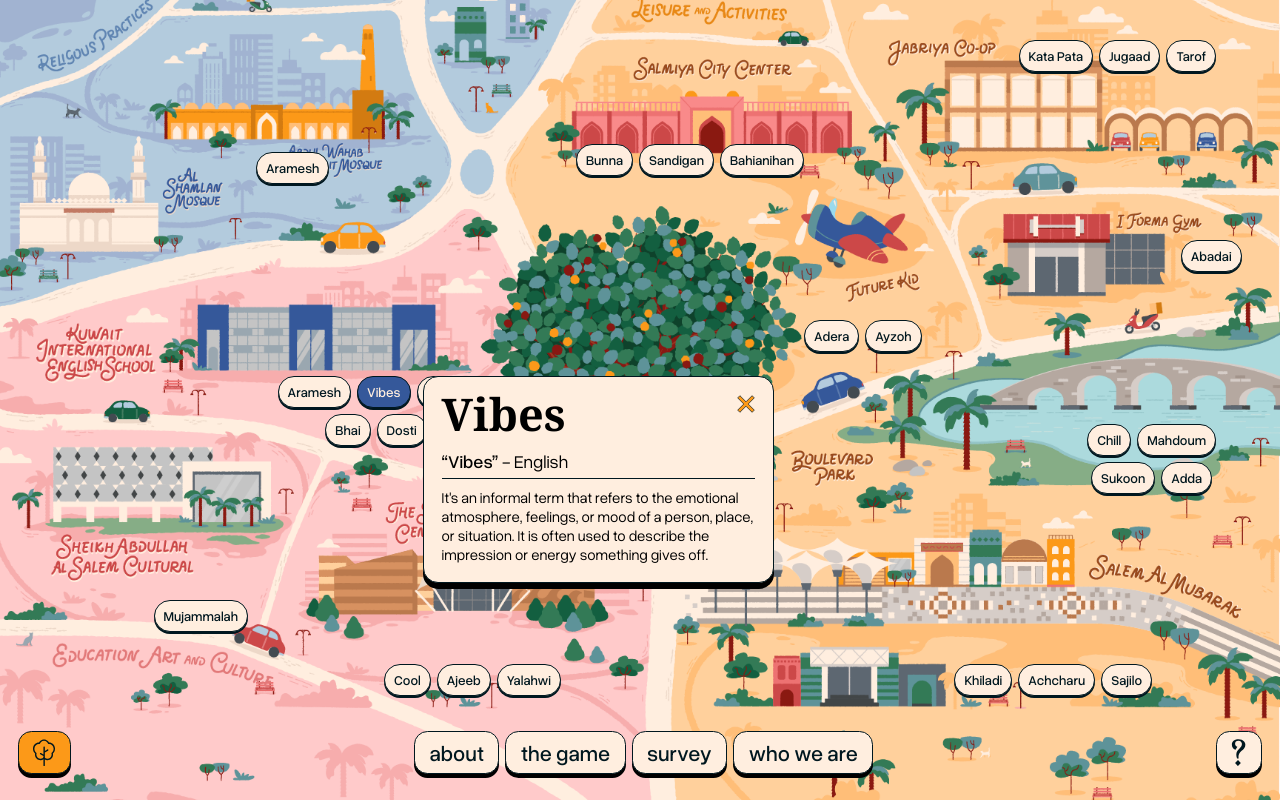
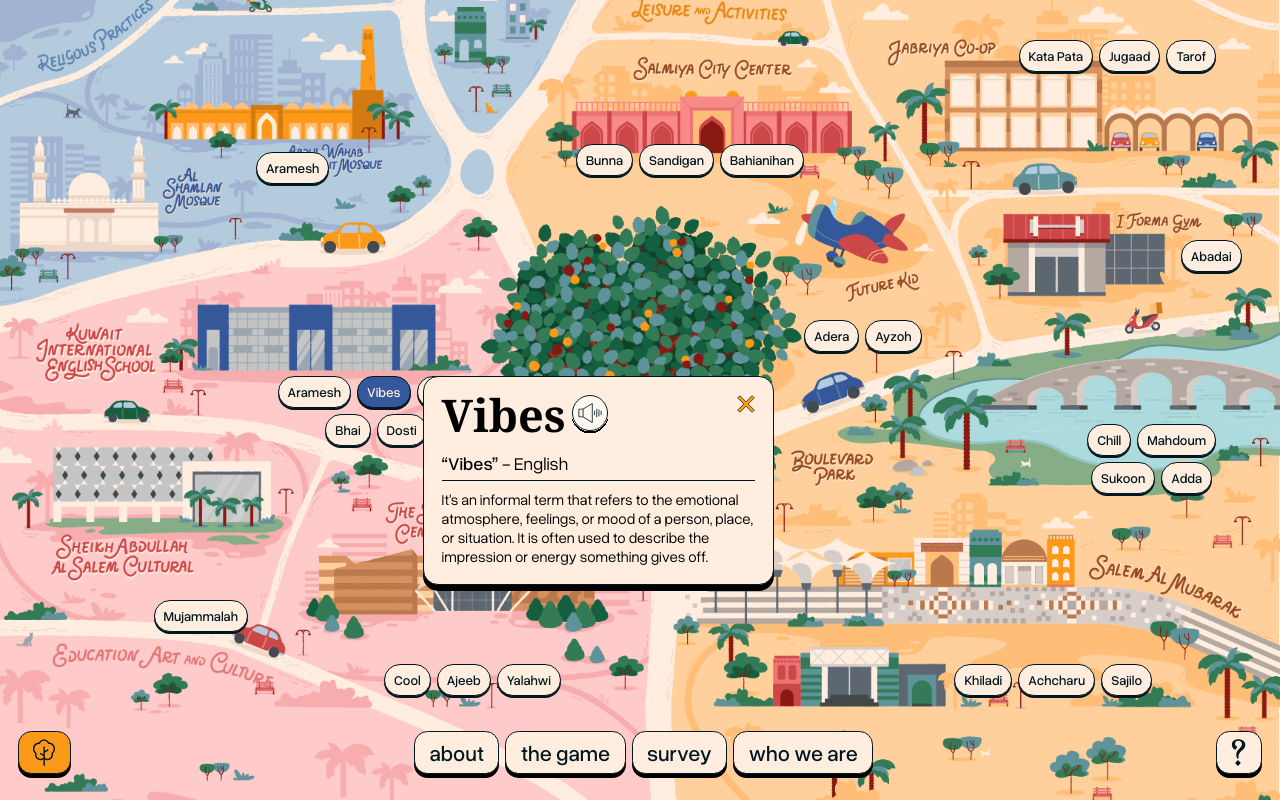
Before and after one commit to mitz-it/sidra-landing, a React (Vite) app: page /map in a window 1280 px wide. Both pictures are taken after a click on the button "Vibes". Built offline with nearby package versions, Linux system fonts and the light colour scheme.

Commit message:
Added audio icon in popovers

```diff
--- /dev/null
+++ b/src/assets/svg/AudioIcon.tsx
@@ -0,0 +1,71 @@
+export const AudioIcon: React.FC = () => {
+  return (
+    <svg
+      width="36"
+      height="38"
+      viewBox="0 0 36 38"
+      fill="none"
+      xmlns="http://www.w3.org/2000/svg"
+    >
+      <g filter="url(#filter0_d_1990_464)">
+        <circle cx="18" cy="18" r="17.5" fill="#FFF8F1" stroke="#00171F" />
+        <path
+          d="M20.452 8.22437C20.3222 8.15123 20.1635 8.15329 20.0368 8.22952L10.9243 13.7068H7.43224C6.89762 13.7068 6.46392 14.1405 6.46289 14.6761V21.3267C6.46392 21.8613 6.89759 22.295 7.43224 22.296H10.9243L20.0368 27.7733C20.1635 27.8475 20.3211 27.8485 20.4499 27.7754C20.5787 27.7032 20.659 27.5673 20.6611 27.4199V8.58308C20.6611 8.43474 20.5807 8.29752 20.452 8.22437ZM7.28699 21.3266V14.6761C7.28699 14.5957 7.35188 14.5308 7.43223 14.5308H10.6266V21.4717H7.43223C7.35188 21.4717 7.28699 21.4069 7.28699 21.3266ZM19.837 26.6915L11.4507 21.6512V14.3517L19.837 9.31138V26.6915Z"
+          fill="#00171F"
+        />
+        <path
+          d="M29.1269 15.7393C29.0177 15.7393 28.9126 15.7825 28.8354 15.8598C28.7581 15.937 28.7148 16.0421 28.7148 16.1513V19.8514C28.7148 20.0791 28.8992 20.2635 29.1269 20.2635C29.3545 20.2635 29.5389 20.0791 29.5389 19.8514V16.1513C29.5389 16.0421 29.4957 15.937 29.4184 15.8598C29.3412 15.7825 29.2361 15.7393 29.1269 15.7393Z"
+          fill="#00171F"
+        />
+        <path
+          d="M26.9667 14.583C26.8576 14.582 26.7525 14.6263 26.6752 14.7035C26.598 14.7808 26.5547 14.8848 26.5547 14.9951V21.0069C26.5547 21.2346 26.7391 21.4189 26.9667 21.4189C27.1944 21.4189 27.3788 21.2346 27.3788 21.0069V14.9951C27.3788 14.8849 27.3355 14.7808 27.2583 14.7035C27.181 14.6263 27.0759 14.582 26.9667 14.583Z"
+          fill="#00171F"
+        />
+        <path
+          d="M24.8085 13.6582C24.6994 13.6582 24.5953 13.7015 24.518 13.7787C24.4397 13.856 24.3965 13.9611 24.3965 14.0703V21.932C24.3965 22.1597 24.5809 22.3441 24.8085 22.3441C25.0362 22.3441 25.2206 22.1597 25.2206 21.932V14.0703C25.2206 13.9611 25.1773 13.856 25.1001 13.7787C25.0228 13.7015 24.9177 13.6582 24.8085 13.6582Z"
+          fill="#00171F"
+        />
+        <path
+          d="M22.6503 15.7393C22.5411 15.7393 22.4371 15.7825 22.3598 15.8598C22.2826 15.937 22.2383 16.0421 22.2383 16.1513V19.8514C22.2383 20.0791 22.4237 20.2635 22.6503 20.2635C22.878 20.2635 23.0624 20.0791 23.0624 19.8514V16.1513C23.0624 16.0421 23.0191 15.937 22.9419 15.8598C22.8646 15.7825 22.7606 15.7393 22.6503 15.7393Z"
+          fill="#00171F"
+        />
+      </g>
+      <defs>
+        <filter
+          id="filter0_d_1990_464"
+          x="0"
+          y="0"
+          width="36"
+          height="38"
+          filterUnits="userSpaceOnUse"
+          color-interpolation-filters="sRGB"
+        >
+          <feFlood flood-opacity="0" result="BackgroundImageFix" />
+          <feColorMatrix
+            in="SourceAlpha"
+            type="matrix"
+            values="0 0 0 0 0 0 0 0 0 0 0 0 0 0 0 0 0 0 127 0"
+            result="hardAlpha"
+          />
+          <feOffset dy="2" />
+          <feComposite in2="hardAlpha" operator="out" />
+          <feColorMatrix
+            type="matrix"
+            values="0 0 0 0 0 0 0 0 0 0 0 0 0 0 0 0 0 0 1 0"
+          />
+          <feBlend
+            mode="normal"
+            in2="BackgroundImageFix"
+            result="effect1_dropShadow_1990_464"
+          />
+          <feBlend
+            mode="normal"
+            in="SourceGraphic"
+            in2="effect1_dropShadow_1990_464"
+            result="shape"
+          />
+        </filter>
+      </defs>
+    </svg>
+  );
+};
--- a/src/pages/map/components/Popover.styles.ts
+++ b/src/pages/map/components/Popover.styles.ts
@@ -62,6 +62,14 @@ export const MapPopoverTitle = styled.p`
   font-size: 3.75rem;
   font-weight: 700;
   line-height: 120%;
+  display: flex;
+  flex-direction: row;
+  align-items: center;
+  gap: 0.5rem;
+`;
+
+export const SVGWrapper = styled.div`
+  cursor: pointer;
 `;
 
 export const MapPopoverSubTitle = styled.p`
--- a/src/pages/map/components/Popover.tsx
+++ b/src/pages/map/components/Popover.tsx
@@ -7,7 +7,21 @@ import {
   MapPopoverSubTitle,
   MapPopoverText,
   MapPopoverTitle,
+  SVGWrapper,
 } from "./Popover.styles";
+import { AudioIcon } from "../../../assets/svg/AudioIcon";
+
+import amharic from "../../../assets/audios/Amharic.m4a";
+// import arabic from "../../../assets/audios/Arabic.m4a";
+// import bangla from "../../../assets/audios/Bangla.m4a";
+// import english from "../../../assets/audios/English.m4a";
+// import hindi from "../../../assets/audios/Hindi.mp3";
+// import nepali from "../../../assets/audios/Nepali.m4a";
+// import persian1 from "../../../assets/audios/Persian1.m4a";
+// import persian2 from "../../../assets/audios/Persian2.m4a";
+// import tagalog from "../../../assets/audios/Tagalog.m4a";
+// import tamil from "../../../assets/audios/Tamil.m4a";
+// import urdu from "../../../assets/audios/Urdu.mp3";
 
 type PopoverProps = {
   id: string;
@@ -20,6 +34,7 @@ type PopoverProps = {
   isOpen: string;
   setIsOpen: (value: string) => void;
   hasName?: boolean;
+  audio?: string;
 };
 
 const Popover: React.FC<PopoverProps> = ({
@@ -37,6 +52,7 @@ const Popover: React.FC<PopoverProps> = ({
   const open = !!(isOpen === id);
 
   const popoverRef = useRef<HTMLDivElement>(null);
+  const audioRef = useRef<HTMLAudioElement>(null);
 
   useEffect(() => {
     const handleClickOutside = (event: MouseEvent) => {
@@ -64,7 +80,12 @@ const Popover: React.FC<PopoverProps> = ({
       {open && (
         <MapPopover ref={popoverRef} axisX={axisX} axisY={axisY}>
           <MapPopoverHeader>
-            <MapPopoverTitle>{title}</MapPopoverTitle>
+            <MapPopoverTitle >
+              {title}
+              <SVGWrapper onClick={() => audioRef.current?.play()}>
+                <AudioIcon />
+              </SVGWrapper>
+            </MapPopoverTitle>
             <svg
               onClick={() => setIsOpen("")}
               style={{ height: "1.5rem", width: "1.5rem" }}
@@ -89,6 +110,7 @@ const Popover: React.FC<PopoverProps> = ({
           <MapPopoverText>{text}</MapPopoverText>
         </MapPopover>
       )}
+      <audio ref={audioRef} src={amharic} style={{ display: "none" }} />
     </div>
   );
 };
```
